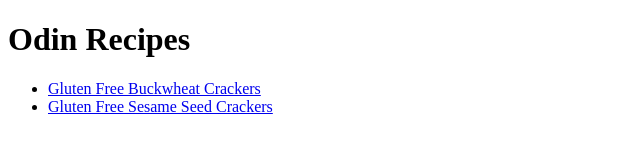
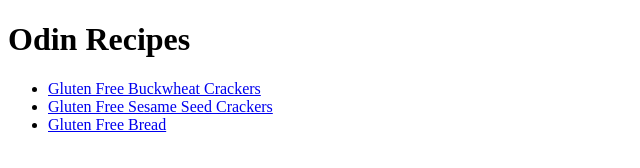
Before and after one commit to jguneratne/odin-recipes, a plain HTML site: page index.html in a window 1280 px wide. Shown: the whole page, without its empty margins (0-640 px from the left). Drawn offline with Linux system fonts and the light colour scheme.

Commit message:
Add GF Bread Recipe link to index.html

```diff
--- a/index.html
+++ b/index.html
@@ -11,6 +11,7 @@
     <ul>
         <li><a href="./recipes/gf-bw-crackers.html">Gluten Free Buckwheat Crackers</a></li>
         <li><a href="./recipes/gf-ss-crackers.html">Gluten Free Sesame Seed Crackers</a></li>
+        <li><a href="./recipes/gf-bread.html">Gluten Free Bread</a></li>
     </ul>
 
 
```
